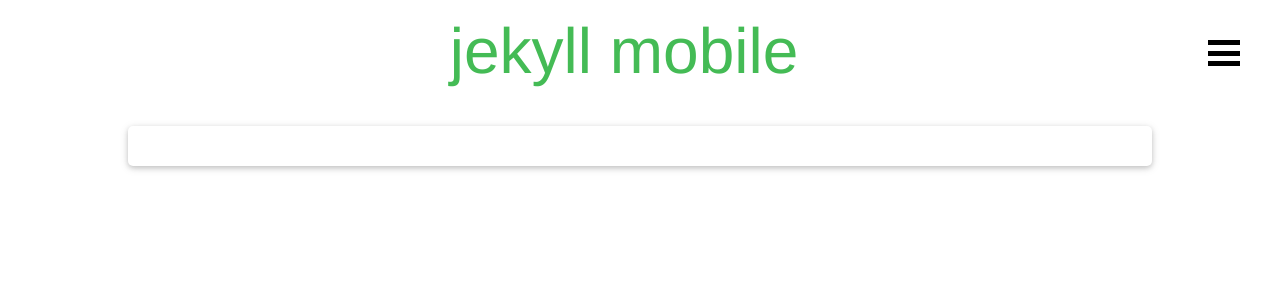
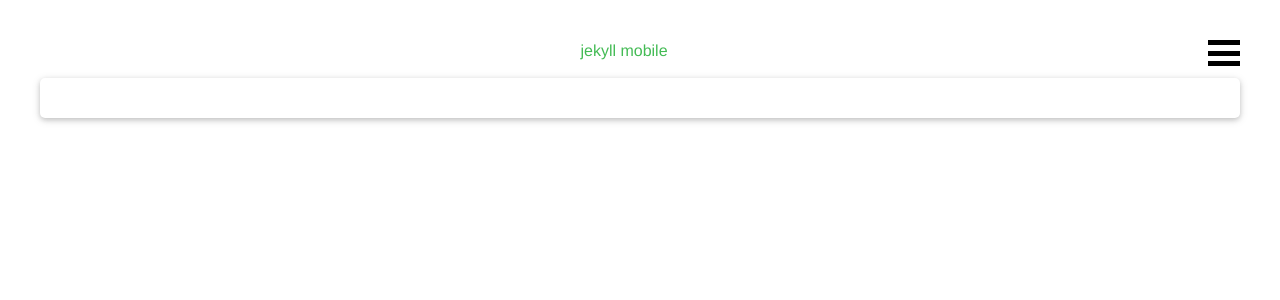
Before and after one commit to jekylldb/jekyll-mobile, a Jekyll site: the page built from index.md, in a window 1280 px wide. Shown: the top 300 px of the page. Built offline with Jekyll 4.4.1, drawn with Linux system fonts in a browser that asks for light colours.

Commit message:
Update style.css

```diff
--- a/assets/style.css
+++ b/assets/style.css
@@ -74,31 +74,6 @@ button:focus {
 
 .menu {
   background-color: #1D1F20;
-  background-image: linear-gradient(145deg, #1D1F20, #404348);
-}
-
-.menu a {
-  color: #fff;
-}
-
-.menu a:hover {
-  text-decoration: underline;
-}
-
-.menu-section {
-  margin: 1em;
-  width: 100%;
-}
-
-.menu-section-list {
-  padding:0;
-  margin: 1em 0;
-  list-style:none;
-}
-
-.menu-section-list a {
-  display: block;
-  padding: 1em 2em;
 }
 
 .panel {
@@ -113,10 +88,10 @@ button:focus {
   margin: 0 0 1em;
   color: #4B5;
   font-weight: 400;
-  font-size: 4em;
+  font-size: 1em;
 }
 
-.site-title > a {
+.site-title a {
   color: #4B5;
 }
 
@@ -124,17 +99,14 @@ button:focus {
   text-align: left;
   position: relative;
   flex-direction: column;
-  min-height: 100%;
   flex: 1;
-  display: block;
   padding: 0.5em;
   background-color: white;
   border-radius: 5px;
   box-shadow: 0 2px 5px 0 rgba(0,0,0,0.16),0 2px 10px 0 rgba(0,0,0,0.12);
-  width: 80%;
+  width: 100%;
   max-width: 1200px;
   margin: auto;
-  height: 100%;
 }
 
 .content-box-header {
@@ -161,12 +133,6 @@ button:focus {
   margin: 1em auto;
 }
 
-.icon-arrow {
-  font-size: 1.5em;
-  vertical-align: text-top;
-  font-weight: 500;
-}
-
 .icon-hamburger {
   position: relative;
   font-size: 2em;
```
